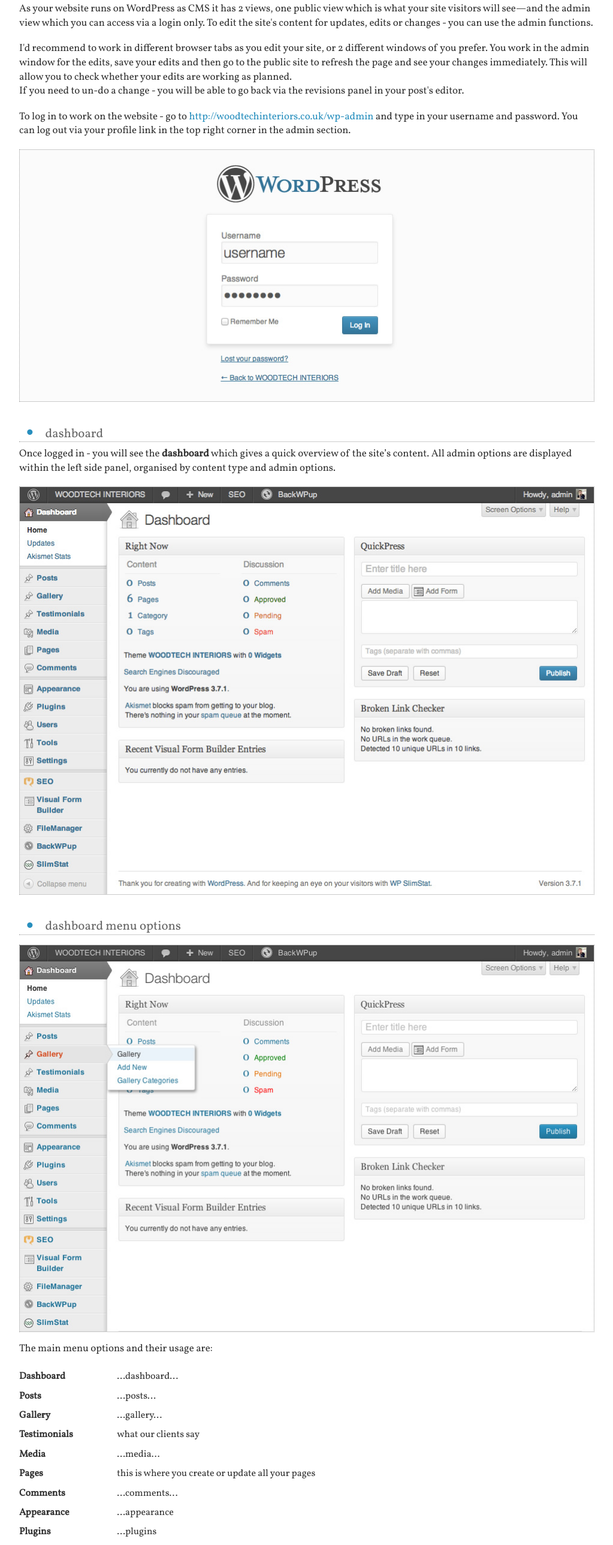
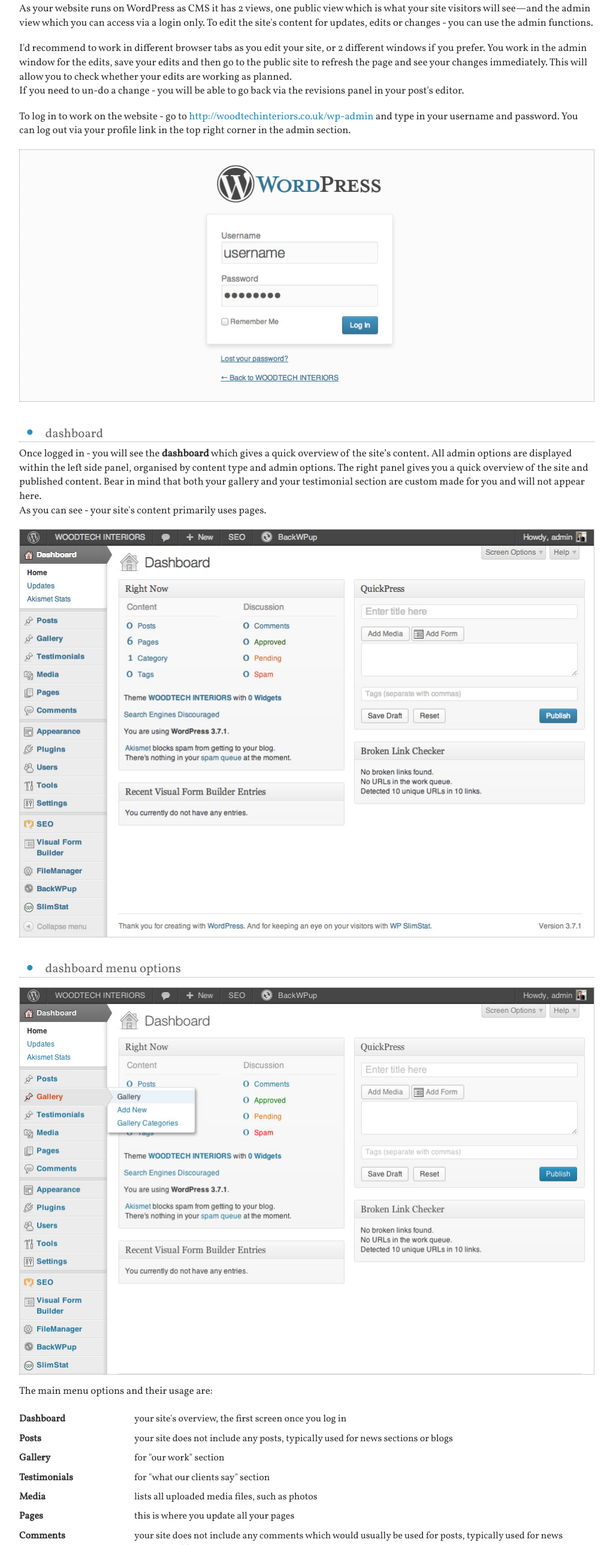
Before and after one commit to PriscaS/wpManual, a plain HTML site: page index.html in a window 1280 px wide. Shown: the part 224-2800 px from the top of the page at 60% size, without its empty margins (128-1151 px from the left). Drawn offline with nearby package versions, Linux system fonts and the light colour scheme.

Commit message:
admin + content types
text additions

```diff
--- a/css/style.css
+++ b/css/style.css
@@ -237,6 +237,7 @@
 	margin:0 0 10px 0;
 }
 dt {
+	clear: both;
 	float:left;
 	width: 15%;
 	font-weight: bold;
@@ -245,7 +246,7 @@
 
 dd {
 	float:right;
-	width: 83%;
+	width: 80%;
 	padding: 5px 0;
 }
 
--- a/index.html
+++ b/index.html
@@ -49,7 +49,7 @@
 
 				<h3>logging in/out</h3>
 				<p>As your website runs on WordPress as CMS it has 2 views, one public view which is what your site visitors will see—and the admin view which you can access via a login only. To edit the site's content for updates, edits or changes - you can use the admin functions.</p>
-				<p>I'd recommend to work in different browser tabs as you edit your site, or 2 different windows of you prefer. You work in the admin window for the edits, save your edits and then go to the public site to refresh the page and see your changes immediately. This will allow you to check whether your edits are working as planned.<br />
+				<p>I'd recommend to work in different browser tabs as you edit your site, or 2 different windows if you prefer. You work in the admin window for the edits, save your edits and then go to the public site to refresh the page and see your changes immediately. This will allow you to check whether your edits are working as planned.<br />
 				If you need to un-do a change - you will be able to go back via the revisions panel in your post's editor.</p>
 				<p>To log in to work on the website - go to <a href="http://woodtechinteriors.co.uk/wp-admin">http://woodtechinteriors.co.uk/wp-admin</a> and type in your username and password. You can log out via your profile link in the top right corner in the admin section.</p>
 				<figure>
@@ -57,7 +57,8 @@
 				</figure>
 
 				<h3>dashboard</h3>
-				<p>Once logged in - you will see the <strong>dashboard</strong> which gives a quick overview of the site’s content. All admin options are displayed within the left side panel, organised by content type and admin options.</p>
+				<p>Once logged in - you will see the <strong>dashboard</strong> which gives a quick overview of the site’s content. All admin options are displayed within the left side panel, organised by content type and admin options. The right panel gives you a quick overview of the site and published content. Bear in mind that both your gallery and your testimonial section are custom made for you and will not appear here.<br />
+				As you can see - your site's content primarily uses pages.</p>
 				<figure>
 					<img src="images/dashboard.jpg" width="960" height="680" alt="dashboard" />
 				</figure>
@@ -69,34 +70,34 @@
 				<p>The main menu options and their usage are:</p>
 				<dl>
 					<dt>Dashboard</dt>
-					<dd>...dashboard...</dd>
+					<dd>your site's overview, the first screen once you log in</dd>
 
 					<dt>Posts</dt>
-					<dd>...posts...</dd>
+					<dd>your site does not include any posts, typically used for news sections or blogs</dd>
 
 					<dt>Gallery</dt>
-					<dd>...gallery...</dd>
+					<dd>for "our work" section</dd>
 
 					<dt>Testimonials</dt>
-					<dd>what our clients say</dd>
+					<dd>for "what our clients say" section</dd>
 
 					<dt>Media</dt>
-					<dd>...media...</dd>
+					<dd>lists all uploaded media files, such as photos</dd>
 
 					<dt>Pages</dt>
-					<dd>this is where you create or update all your pages</dd>
+					<dd>this is where you update all your pages</dd>
 
 					<dt>Comments</dt>
-					<dd>...comments...</dd>
+					<dd>your site does not include any comments which would usually be used for posts, typically used for news sections or blogs</dd>
 
 					<dt>Appearance</dt>
-					<dd>...appearance</dd>
+					<dd>shows theme options. For your site, there are no widgets in place so any changes will not yield results as this is not implemented.</dd>
 
 					<dt>Plugins</dt>
-					<dd>...plugins</dd>
+					<dd>your Akismet settings: Akismet is a powerful spam filter for WordPress and needs a key to be activated.</dd>
 
 					<dt>Users</dt>
-					<dd>shows all the excisting users of your site.</dd>
+					<dd>shows all the existing users of your site. You can setup new users, if Simon ever wants to post to the site - you could set him up as user, for example.</dd>
 
 					<dt>Settings</dt>
 					<dd>this is where your site is configured.</dd>
@@ -109,12 +110,14 @@
 			<article id="content-types">
 
 				<h2>content types</h2>
-				<p>Before you can start editing the existing content or add a new piece - a quick word on the 2 diﬀerent content types used for the WCS website.</p>
-				<p>WordPress works with 2 diﬀerent types of content:</p>
+				<p>Before you can start editing the existing content or add a new piece - a quick word on the diﬀerent content types used for the website. All are editable and are made to fit your purpose.</p>
+				<p>Your WordPress setup works with 3 diﬀerent types of content:</p>
 				<h3>Pages</h3>
-				<p>Pages are used for content of a more static nature, i.e. content which does not change frequently.</p>
-				<h3>Posts</h3>
-				<p>posts, testimonials ....</p>
+				<p>Your website's section and additional content are all presented as pages. Some split into sections, but all editable as individual pages. Additional content such as the request form and cookie policy are also pages, linked where relevant.</p>
+				<h3>Galleries</h3>
+				<p>the "our work" section consists of your listed galleries, each editable individually + function to add new galleries</p>
+				<h3>Testimonials</h3>
+				<p>for the "what our clients say" section - editor for message and author</p>
 			</article>
 
 <!-- START article -->
```
